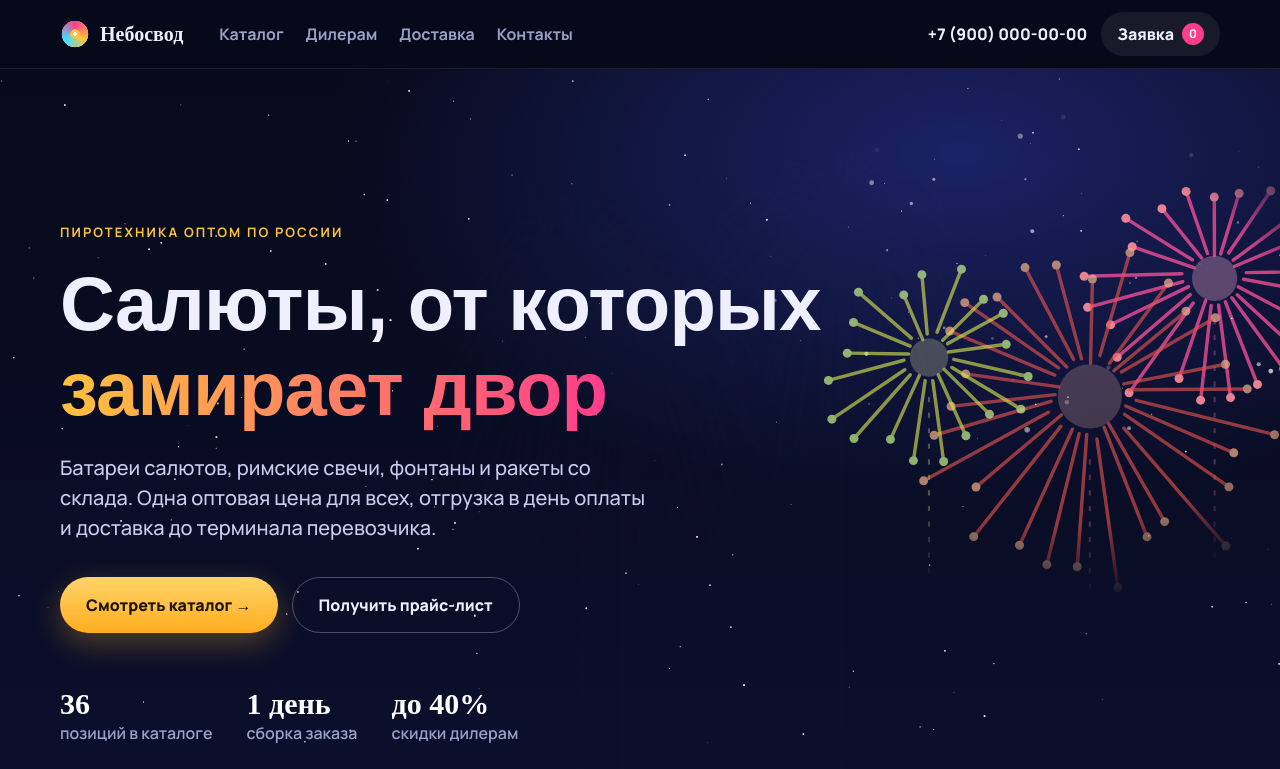
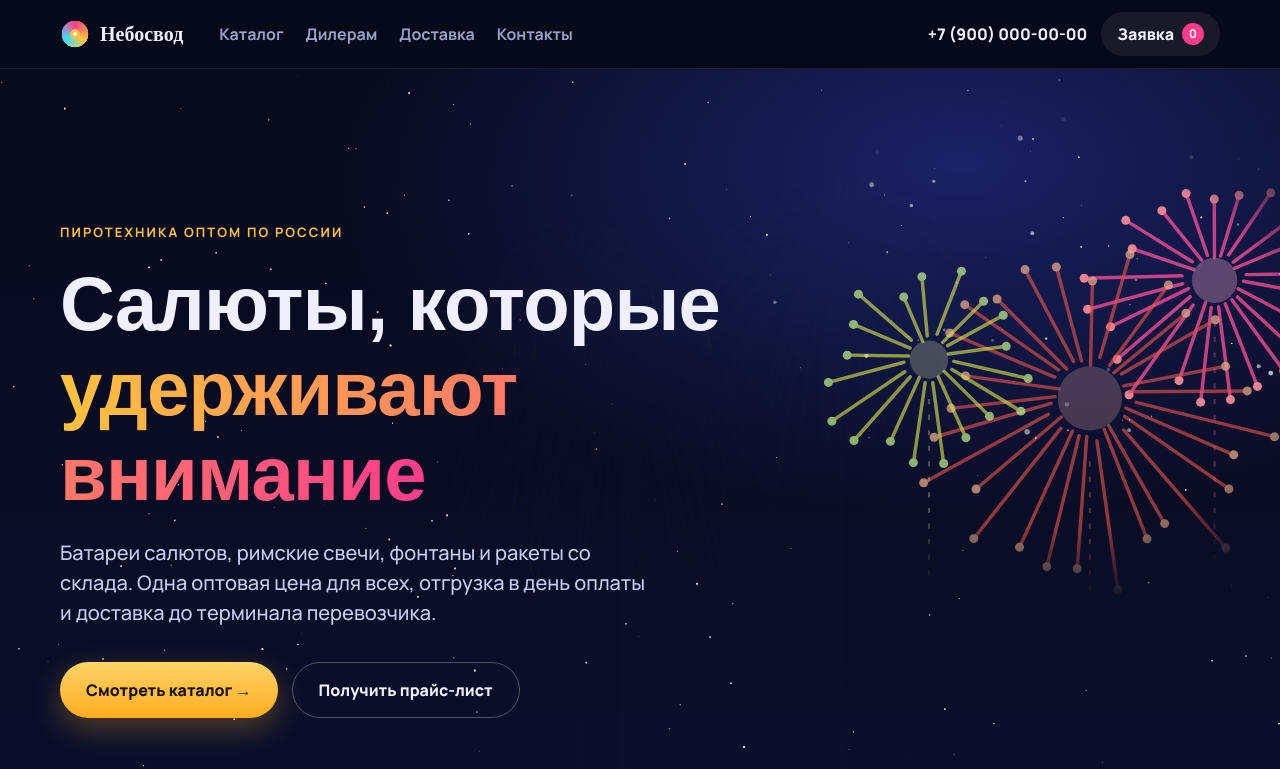
Before and after one commit to Vladislav-JB/salyuty, a plain HTML site: page index.html in a window 1280 px wide. Shown: the top 769 px of the page. Drawn offline with Linux system fonts and the light colour scheme; a web font is replaced by a local one.

Commit message:
Заголовок: Салюты, которые удерживают внимание
Co-Authored-By: Claude Opus 5.5 <noreply@anthropic.com>

```diff
--- a/index.html
+++ b/index.html
@@ -213,7 +213,7 @@ section{padding:90px 0}
   <canvas id="sky" aria-hidden="true"></canvas>
   <div class="wrap">
     <span class="kicker">Пиротехника оптом по России</span>
-    <h1>Салюты, от которых <em>замирает двор</em></h1>
+    <h1>Салюты, которые <em>удерживают внимание</em></h1>
     <p>Батареи салютов, римские свечи, фонтаны и ракеты со склада. Одна оптовая цена для всех, отгрузка в день оплаты и доставка до терминала перевозчика.</p>
     <div class="hero__cta">
       <a class="btn btn--gold" href="#catalog">Смотреть каталог →</a>
```
